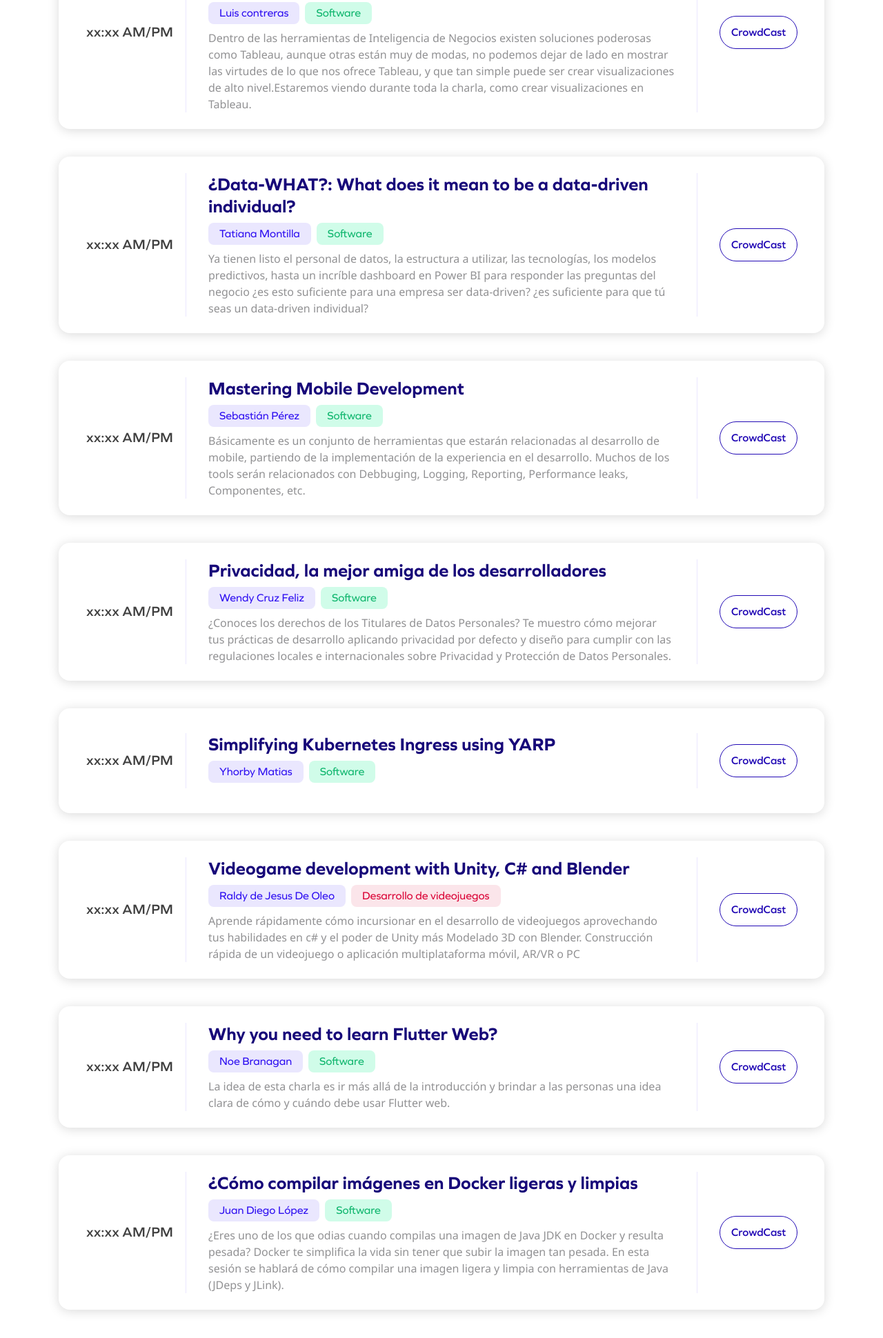
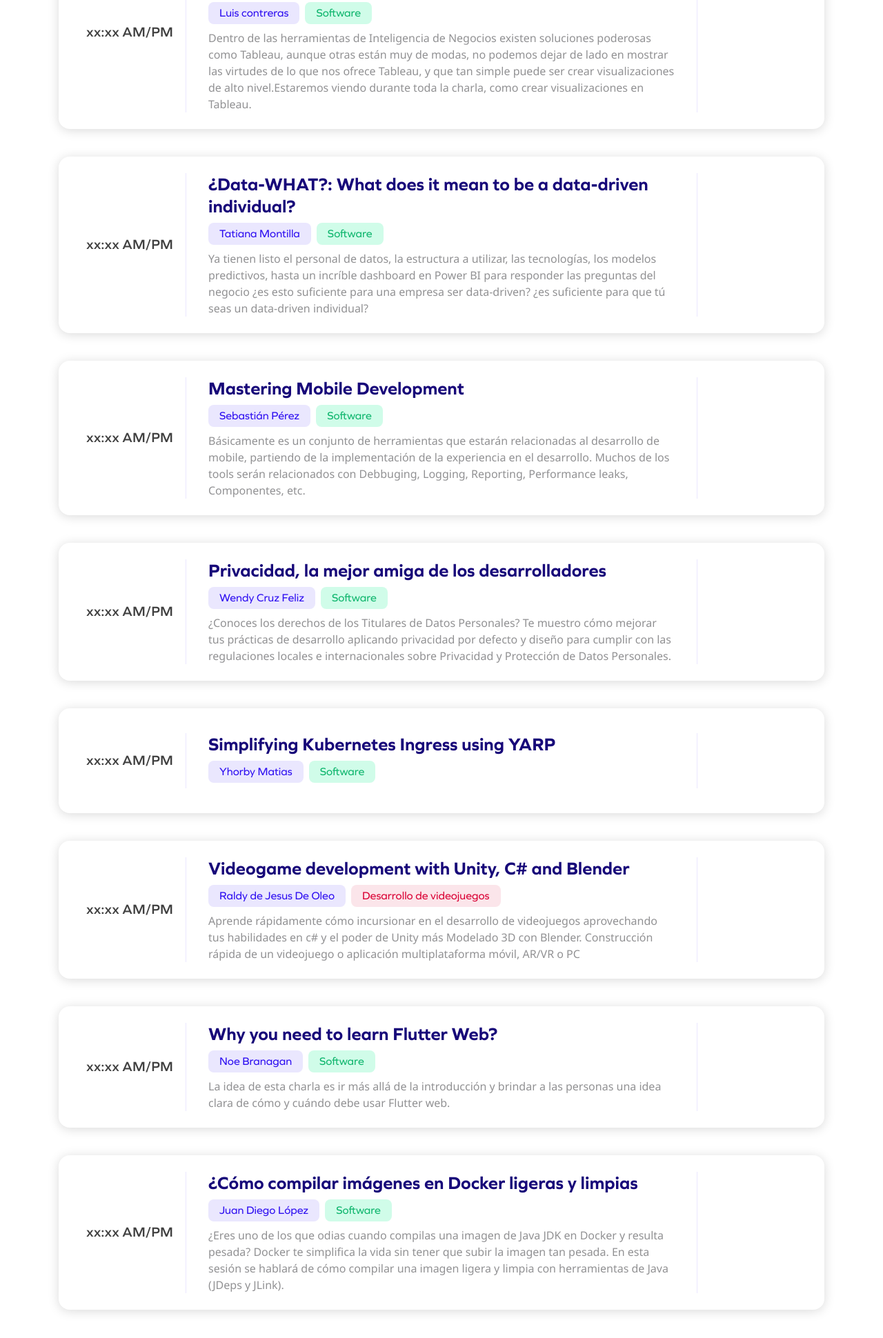
Before and after one commit to BarcampRD/barcamp2022, a website: page index.html in a window 1280 px wide. Shown: the part 2863-4803 px from the top of the page at 69% size. Drawn offline with nearby package versions, Linux system fonts and the light colour scheme; files whose address does not match are found by name.

Commit message:
Eliminar Enlace de Crowcast

```diff
--- a/index.html
+++ b/index.html
@@ -285,9 +285,6 @@
                             <p>En teoría casi todos saben lo que es Testing ágil, pero en la práctica, muy pocos saben implementarlo. En esta charla les comparto los valores, estrategias, el mindset y las herramientas de planificación que hará que te conviertas
                                 en un héroe del Agilismo en el mundo de SQA.</p>
                         </div>
-                        <div class="lg:pl-8 lg:mt-0 mt-4">
-                            <a class="btn btn-outline-primary btn-large">CrowdCast</a>
-                        </div>
                     </article>
                     <article class="uncoferences-card software">
                         <time>xx:xx AM/PM</time>
@@ -300,9 +297,7 @@
                             <p>Los desarrolladores de software que dominan múltiples lenguajes de programación tienen más y mejores oportunidades laborales. Tienen más opciones al cambiar de trabajo. ¿Necesita más motivación? Tendrá más herramientas mentales
                                 para abordar problemas difíciles, no están encerrados en paradigmas o soluciones comunes en un stack.</p>
                         </div>
-                        <div class="lg:pl-8 lg:mt-0 mt-4">
-                            <a class="btn btn-outline-primary btn-large">CrowdCast</a>
-                        </div>
+
                     </article>
                     <article class="uncoferences-card software">
                         <time>xx:xx AM/PM</time>
@@ -315,9 +310,7 @@
                             <p>Dentro de las herramientas de Inteligencia de Negocios existen soluciones poderosas como Tableau, aunque otras están muy de modas, no podemos dejar de lado en mostrar las virtudes de lo que nos ofrece Tableau, y que tan simple
                                 puede ser crear visualizaciones de alto nivel.Estaremos viendo durante toda la charla, como crear visualizaciones en Tableau.</p>
                         </div>
-                        <div class="lg:pl-8 lg:mt-0 mt-4">
-                            <a class="btn btn-outline-primary btn-large">CrowdCast</a>
-                        </div>
+
                     </article>
                     <article class="uncoferences-card software">
                         <time>xx:xx AM/PM</time>
@@ -330,9 +323,7 @@
                             <p>Ya tienen listo el personal de datos, la estructura a utilizar, las tecnologías, los modelos predictivos, hasta un incríble dashboard en Power BI para responder las preguntas del negocio ¿es esto suficiente para una empresa
                                 ser data-driven? ¿es suficiente para que tú seas un data-driven individual?</p>
                         </div>
-                        <div class="lg:pl-8 lg:mt-0 mt-4">
-                            <a class="btn btn-outline-primary btn-large">CrowdCast</a>
-                        </div>
+
                     </article>
                     <article class="uncoferences-card software">
                         <time>xx:xx AM/PM</time>
@@ -345,9 +336,7 @@
                             <p>Básicamente es un conjunto de herramientas que estarán relacionadas al desarrollo de mobile, partiendo de la implementación de la experiencia en el desarrollo. Muchos de los tools serán relacionados con Debbuging, Logging,
                                 Reporting, Performance leaks, Componentes, etc. </p>
                         </div>
-                        <div class="lg:pl-8 lg:mt-0 mt-4">
-                            <a class="btn btn-outline-primary btn-large">CrowdCast</a>
-                        </div>
+
                     </article>
                     <article class="uncoferences-card software">
                         <time>xx:xx AM/PM</time>
@@ -360,9 +349,7 @@
                             <p>¿Conoces los derechos de los Titulares de Datos Personales? Te muestro cómo mejorar tus prácticas de desarrollo aplicando privacidad por defecto y diseño para cumplir con las regulaciones locales e internacionales sobre Privacidad
                                 y Protección de Datos Personales.</p>
                         </div>
-                        <div class="lg:pl-8 lg:mt-0 mt-4">
-                            <a class="btn btn-outline-primary btn-large">CrowdCast</a>
-                        </div>
+
                     </article>
                     <article class="uncoferences-card software">
                         <time>xx:xx AM/PM</time>
@@ -374,9 +361,7 @@
                             </div>
                             <p></p>
                         </div>
-                        <div class="lg:pl-8 lg:mt-0 mt-4">
-                            <a class="btn btn-outline-primary btn-large">CrowdCast</a>
-                        </div>
+
                     </article>
                     <article class="uncoferences-card games">
                         <time>xx:xx AM/PM</time>
@@ -389,9 +374,7 @@
                             <p>Aprende rápidamente cómo incursionar en el desarrollo de videojuegos aprovechando tus habilidades en c# y el poder de Unity más Modelado 3D con Blender. Construcción rápida de un videojuego o aplicación multiplataforma móvil,
                                 AR/VR o PC </p>
                         </div>
-                        <div class="lg:pl-8 lg:mt-0 mt-4">
-                            <a class="btn btn-outline-primary btn-large">CrowdCast</a>
-                        </div>
+
                     </article>
                     <article class="uncoferences-card software">
                         <time>xx:xx AM/PM</time>
@@ -403,9 +386,7 @@
                             </div>
                             <p>La idea de esta charla es ir más allá de la introducción y brindar a las personas una idea clara de cómo y cuándo debe usar Flutter web. </p>
                         </div>
-                        <div class="lg:pl-8 lg:mt-0 mt-4">
-                            <a class="btn btn-outline-primary btn-large">CrowdCast</a>
-                        </div>
+
                     </article>
                     <article class="uncoferences-card software">
                         <time>xx:xx AM/PM</time>
@@ -418,9 +399,7 @@
                             <p>¿Eres uno de los que odias cuando compilas una imagen de Java JDK en Docker y resulta pesada? Docker te simplifica la vida sin tener que subir la imagen tan pesada. En esta sesión se hablará de cómo compilar una imagen ligera
                                 y limpia con herramientas de Java (JDeps y JLink). </p>
                         </div>
-                        <div class="lg:pl-8 lg:mt-0 mt-4">
-                            <a class="btn btn-outline-primary btn-large">CrowdCast</a>
-                        </div>
+
                     </article>
                 </div>
                 <!-- <div class="flex items-center md:flex-row flex-col">
```
